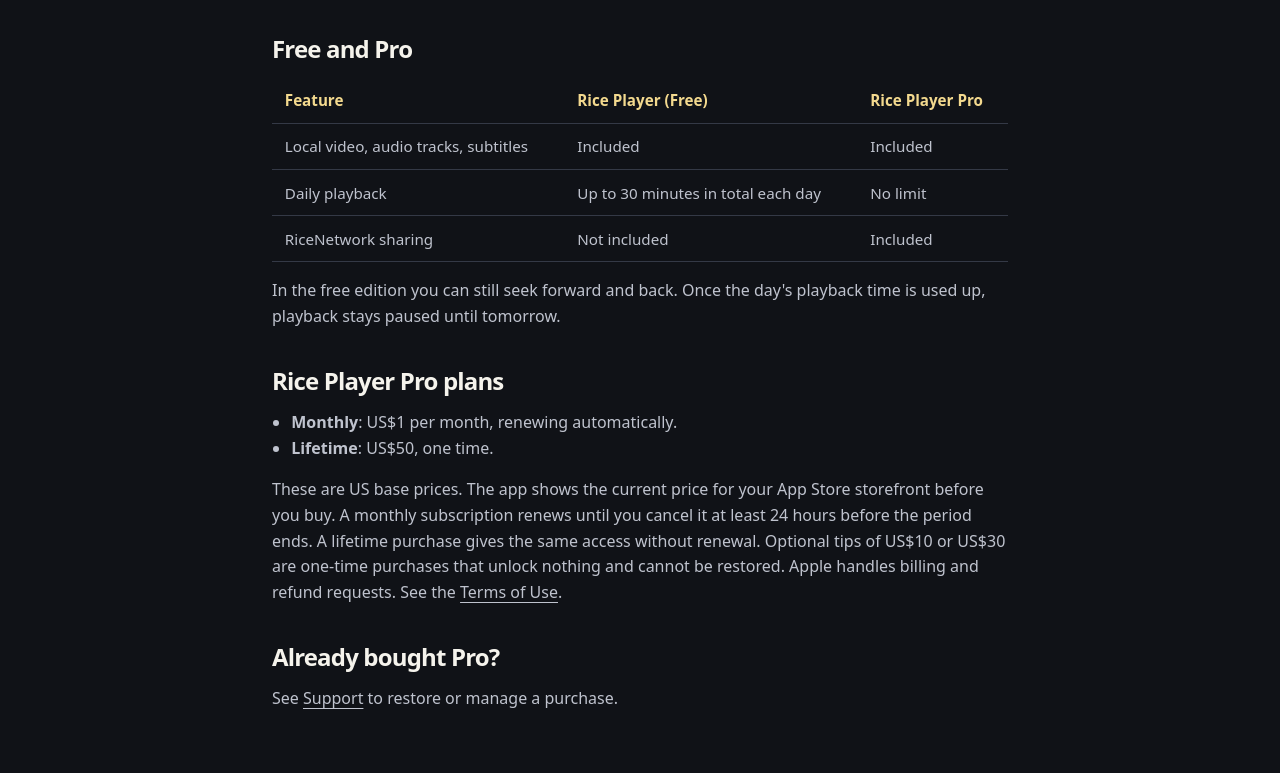
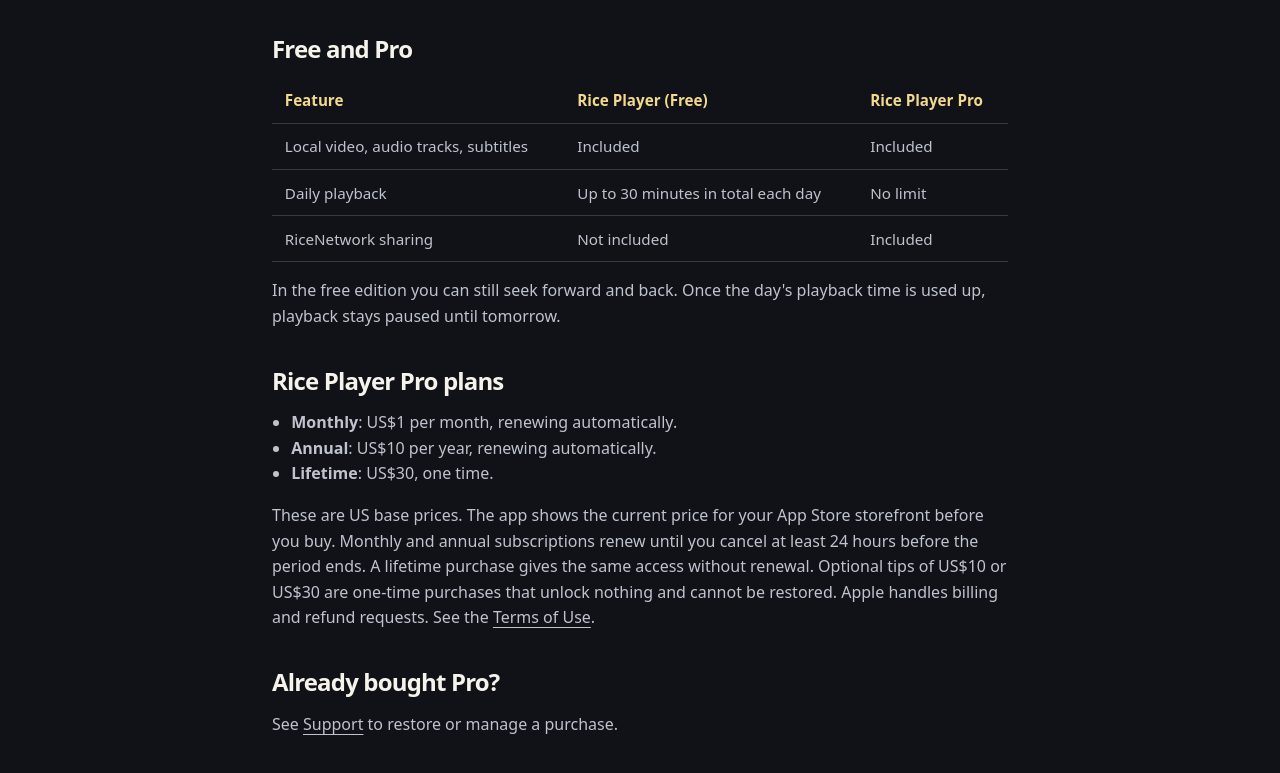
Before and after one commit to cp529414/RicePlayer, a plain HTML site: page docs/plans/index.html in a window 1280 px wide. Shown: the part 319-1092 px from the top of the page. Drawn offline with Linux system fonts and the light colour scheme.

Commit message:
Update Pro plan prices: add annual, lifetime US$30
Co-Authored-By: Claude Sonnet 5.5 <noreply@anthropic.com>

```diff
--- a/docs/plans/index.html
+++ b/docs/plans/index.html
@@ -27,9 +27,10 @@
 <h2>Rice Player Pro plans</h2>
 <ul>
 <li><strong>Monthly</strong>: US$1 per month, renewing automatically.</li>
-<li><strong>Lifetime</strong>: US$50, one time.</li>
+<li><strong>Annual</strong>: US$10 per year, renewing automatically.</li>
+<li><strong>Lifetime</strong>: US$30, one time.</li>
 </ul>
-<p>These are US base prices. The app shows the current price for your App Store storefront before you buy. A monthly subscription renews until you cancel it at least 24 hours before the period ends. A lifetime purchase gives the same access without renewal. Optional tips of US$10 or US$30 are one-time purchases that unlock nothing and cannot be restored. Apple handles billing and refund requests. See the <a href="../terms/">Terms of Use</a>.</p>
+<p>These are US base prices. The app shows the current price for your App Store storefront before you buy. Monthly and annual subscriptions renew until you cancel at least 24 hours before the period ends. A lifetime purchase gives the same access without renewal. Optional tips of US$10 or US$30 are one-time purchases that unlock nothing and cannot be restored. Apple handles billing and refund requests. See the <a href="../terms/">Terms of Use</a>.</p>
 <h2>Already bought Pro?</h2>
 <p>See <a href="../support/#purchases">Support</a> to restore or manage a purchase.</p>
 </main>
```
